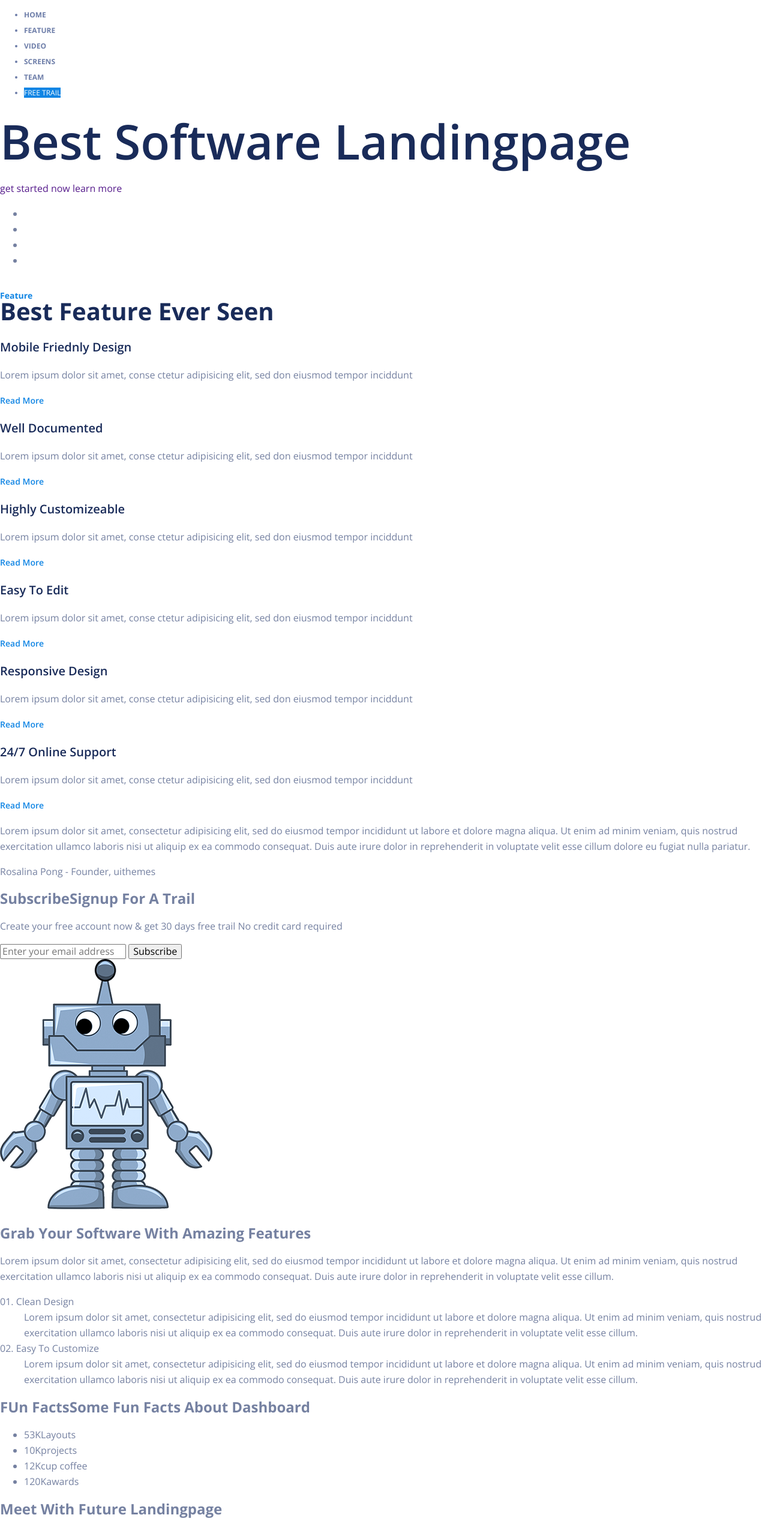
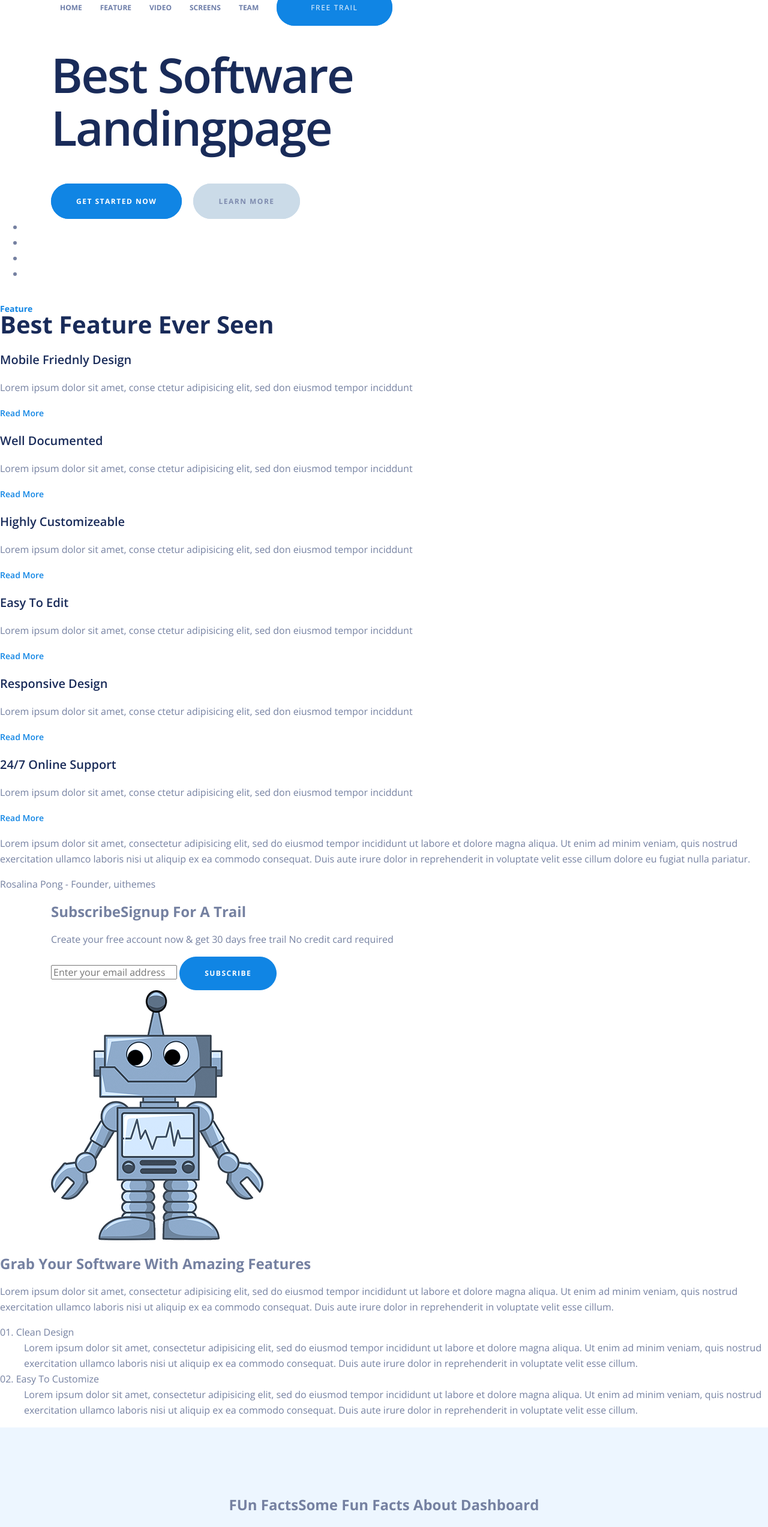
Before and after one commit to kornilovaap/my_second_site, a plain HTML site: page index.html in a window 1280 px wide. Shown: the top 2546 px of the page at 60% size. Drawn offline with nearby package versions, Linux system fonts and the light colour scheme.

Commit message:
page stat, plan

```diff
--- a/css/style.css
+++ b/css/style.css
@@ -6,28 +6,140 @@ body {
 }
 
 a{
-    text-decoration: none;
+    text-decoration: none; /*убирает нижнюю линию у ссылок*/
 }
+
 h1 {
     font-size: 80px;
     font-weight: 600;
     color: #192b59;
+    letter-spacing: -2.5px; /*межбуквенный интервал*/
+    line-height: 1.1; /*межстрочный интервал*/
+    max-width: 540px; /*максимальная ширина*/
+    margin-bottom: 65px; /*отступ снизу*/
 }
+
+.title-40 {
+    font-size: 50px;
+    letter-spacing: -1.1px;
+    font-weight: 600;
+    color: #192b59;
+    line-height: 1.2;
+}
+
+.title-40 span{
+    display: block;
+    font-size: 16px;
+    font-weight: 600;
+    color: #1085e4;
+    margin-bottom: 14px;
+    text-transform: uppercase;
+    letter-spacing: 3px;
+}
+
+.page-stat .title-h2, .page-screen .title-h2{
+    text-align: center;
+    margin: 0 auto; /*отцентроровать*/
+}
+
+.wrap {
+    max-width: 1110px; /*максимальная ширина блока*/
+    margin: 0 auto;
+}
+
+/*
+.page-stat .title-h2{
+    max-width: 500px;
+}
+
+.page-screen .title-h2{
+    font-size: 40px;
+}
+
+.page-screen .title-h2 span{
+    font-size: 18px;
+}*/
 
 .nav{
     font-size: 12px;
     font-weight: 700;
+    text-transform: uppercase;
+    list-style-type: none; /*убираем пункты*/
+    margin: 0; /*убрали отступы, как бы обнулили всё*/
+    padding: 0; /*убрали отступы, как бы обнулили всё*/
+    display: flex;
+}
+
+.nav>li{
+    padding: 0 15px;
+}
+
+.nav-item{
     color: #6e7ea9;
+}
+
+.btn-primary {
+    color: #fff;
+    letter-spacing: 1.5px; /*отступ между буквами*/
+    font-size: 12px; /*размер букв*/
+    font-weight: 700; /*толщина букв*/
+    text-transform: uppercase; /*все буквы КАПСОМ*/
+    background-color: #1085e4;
+    padding: 20px 41px;    /*отступы верх+низ и лево-право*/
+    border: 1px solid #1085e4; /*сплошная линия*/
+    border-radius: 30px;
+}
+
+.btn-primary:hover{ /*что происходит при наведении на ссылку*/
+    color: #1085e4;
+    background-color: #fff;
+}
+
+.btn-secondary {
+    color: #7e8bae;
+    letter-spacing: 1.5px;
+    font-size: 12px; /*размер букв*/
+    font-weight: 700; /*толщина букв*/
+    text-transform: uppercase; /*все буквы КАПСОМ*/
+    background-color: #cbdbe8;
+    padding: 20px 41px;
+    border: 1px solid #cbdbe8; /*сплошная линия*/
+    border-radius: 30px;
+}
+
+.btn-secondary:hover{
+    color: #cbdbe8;
+    background-color: #fff;
+}
+
+.btn-free {
+    letter-spacing: 1.7px;
+    font-weight: 400;
+    background-color: #1085e4;
+    padding: 21px 56px;
+}
+
+.btn-info {
+    color: #8085b1;
+    background: transparent;
+    border: 1px solid #dce1e5;
+    font-size: 12px; /*размер букв*/
+    letter-spacing: 1.5px;
+    font-weight: 700; /*толщина букв*/
+    padding: 20px 41px;
+    border-radius: 30px;
     text-transform: uppercase;
 }
 
-.btn-free {
-    color: #fff;
-    font-weight: 400;
-    background-color: #1085e4;
+.btn-info:hover{
+    color: #cbdbe8;
+    background-color: #fff;
+}
+
+.btn-group a + a {
+    margin-left: 15px; /*появился отступ между кнопками*/
 
 }
-
 .grid h2{
     font-size: 40px;
     font-weight: 700;
@@ -50,3 +162,67 @@ h1 {
     color: #1085e4;
     font-weight: 600;
 }
+
+.list-stat{
+    display: flex;
+    list-style-type: none;
+    justify-content: space-around;
+    margin-top: 76px;
+}
+
+.list-stat>li{
+    font-size: 12px;
+    font-weight: 700;
+    color: #1085e4;
+    text-align: center;
+    text-transform: uppercase;
+    letter-spacing: 2.7px;
+}
+
+.list-stat>li>span{
+    display: block;
+    font-size: 60px;
+    color: #bacbdc;
+    margin-bottom: 23px;
+    letter-spacing: 0; /*обнулить, чтобы не наследовалось*/
+}
+
+
+
+.screen{
+    margin-top: 36px;
+    margin-bottom: -7px;
+}
+.box-price {
+    display: flex;
+    justify-content: space-between;
+}
+.box-price-item{
+    background-color: #f5faff;
+}
+.box-price-item.active{
+    background-color: #192b59;
+    color: #fff;
+}
+.box-price-item ul{
+    font-size: 14px;
+    list-style-type: none;
+    padding-left: 0;
+}
+/* PAGE */
+
+.page-stat, .page-screen{
+    background-color: #edf6ff;
+}
+
+.page-stat{
+    padding: 116px 0 96px 0;
+}
+
+.page-plan, .page-screen {
+    text-align: center;
+}
+.page-screen{
+    padding: 116px 0 0 0;
+
+}
--- a/index.html
+++ b/index.html
@@ -27,21 +27,23 @@
 
 <body>
     <div class="page-header">
-        <div>
+        <div class="wrap">
             <a href=""></a>
             <ul class="nav">
-                <li>Home</li>
-                <li>Feature</li>
-                <li>Video</li>
-                <li>Screens</li>
-                <li>Team</li>
-                <li><a href="" class="btn-free">Free Trail</a></li>
+                <li><a href="" class="nav-item">Home</a></li>
+                <li><a href="" class="nav-item">Feature</a></li>
+                <li><a href="" class="nav-item">Video</a></li>
+                <li><a href="" class="nav-item">Screens</a></li>
+                <li><a href="" class="nav-item">Team</a></li>
+                <li><a href="" class="btn-primary btn-free">Free Trail</a></li>
             </ul>
         </div>
+        <div class="wrap">
             <h1>Best Software Landingpage</h1>
-        <div>
-            <a href="">get started now</a>
-            <a href="">learn more</a>
+            <div class="btn-group">
+                <a href="" class="btn-primary">get started now</a>
+                <a href="" class="btn-secondary">learn more</a>
+            </div>
         </div>
     </div>
 
@@ -101,12 +103,12 @@
     </div>
 
     <div class="page-subscribe">
-        <div>
+        <div class="wrap">
             <div>
                 <h2><span>Subscribe</span>Signup For A Trail</h2>
                 <p>Create your free account now & get 30 days free trail No credit card required</p>
                 <input type="email" placeholder="Enter your email address">
-                <button type="submit">Subscribe</button>
+                <button type="submit" class="btn-primary">Subscribe</button>
             </div>
             <img src="img/logo-robot.png" alt="Robot">
         </div>
@@ -125,9 +127,9 @@
     </div>
 
     <div class="page-stat">
-        <div>
-            <h2><span>FUn Facts</span>Some Fun Facts About Dashboard</h2>
-            <ul>
+        <div class="wrap">
+            <h2 class="title-h2"><span>FUn Facts</span>Some Fun Facts About Dashboard</h2>
+            <ul class="list-stat">
                 <li><span>53K</span>Layouts</li>
                 <li><span>10K</span>projects</li>
                 <li><span>12K</span>cup coffee</li>
@@ -158,7 +160,7 @@
             <div>
                 <h2>Limpon Is Suitable For Anytype LandingPage</h2>
                 <p>Lorem ipsum dolor sit amet, consectetur adipisicing elit, sed do eiusmod tempor incididunt ut labore et dolore magna aliqua. Ut enim ad minim veniam, quis nostrud exercitation ullamco laboris nisi ut aliquip ex ea commodo consequat. Duis aute irure dolor in reprehenderit in voluptate velit esse cillum.</p>
-                <a href="">get started now</a>
+                <a href="" class="btn-primary">get started now</a>
             </div>
 
         </div>
@@ -169,17 +171,19 @@
             <div>
                 <h2>Easy To Etid & Very Easily Control</h2>
                 <p>Lorem ipsum dolor sit amet, consectetur adipisicing elit, sed do eiusmod tempor incididunt ut labore et dolore magna aliqua. Ut enim ad minim veniam, quis nostrud exercitation ullamco laboris nisi ut aliquip ex ea commodo consequat. Duis aute irure dolor in reprehenderit in voluptate velit esse cillum.</p>
+            </div>
             <img src="img/stat2.png" alt="stat2">
-            <a href="">learn more</a>
+            <a href="" class="btn-primary">learn more</a>
         </div>
     </div>
 
     <div class="page-screen">
-        <h2><span>screen preview</span>Screenshot With Details</h2>
-        <img src="" alt="">
+        <h2 class="title-40"><span>screen preview</span>Screenshot With Details</h2>
+        <img class="screen" src="img/screen.png" alt="screen">
     </div>
 
     <div class="page-clients">
+        <div class="wrap">
             <h2><span>testimonials</span>Our Happy Clients</h2>
             <div class="box-clients">
                 <div>
@@ -199,9 +203,11 @@
                 </div>
             </div>
         </div>
+    </div>
 
     <div class="page-plan">
-        <h2><span>our plans</span>Pricing Plans</h2>
+        <div class="wrap">
+            <h2 class="title-40"><span>our plans</span>Pricing Plans</h2>
             <div class="box-price">
                 <div class="box-price-item">
                     <h3>Free</h3>
@@ -214,7 +220,7 @@
                         <li>Free Hosting Name</li>
                         <li>24x7 Online Support</li>
                     </ul>
-                <a href="Choose Plan"></a>
+                    <a href="" class="btn-info">Choose Plan</a>
                 </div>
                 <div class="box-price-item active">
                     <h3><span>$</span>90<span>/mo</span></h3>
@@ -227,10 +233,10 @@
                         <li>Free Hosting Name</li>
                         <li>24x7 Online Support</li>
                     </ul>
-                <a href="Choose Plan"></a>
+                    <a href="" class="btn-primary">Choose Plan</a>
                 </div>
                 <div class="box-price-item">
-                <h3><span>$</span>350<span>/mo</span></h3>
+                    <h3>Free</h3>
                     <p><strong>starter</strong></p>
                     <ul>
                         <li>Unlimited users Active</li>
@@ -240,13 +246,15 @@
                         <li>Free Hosting Name</li>
                         <li>24x7 Online Support</li>
                     </ul>
-                <a href="Choose Plan"></a>
+                    <a href="" class="btn-info">Choose Plan</a>
+                </div>
             </div>
         </div>
     </div>
 
     <div class="page-team">
-        <h2><span>angels</span>Our Team</h2>
+        <div class="wrap">
+            <h2 class="title-h2"><span>angels</span>Our Team</h2>
             <div class="box-team">
                 <div>
                     <p>founder</p>
@@ -262,6 +270,7 @@
                 </div>
             </div>
         </div>
+    </div>
 
     <div class="page-form">
         <h2>Start Your Free Trail No Need Credit Card.</h2>
@@ -269,7 +278,7 @@
             <input type="text" placeholder="Enter your name here">
             <input type="email" placeholder="Enter your email here">
             <textarea name="textMessage" placeholder="Enter your message here"></textarea>
-            <button type="submit"><span></span>submit now</button>
+            <button type="submit" class="btn-primary"><span></span>submit now</button>
         </form>
     </div>
 
```
Also changed, not shown: img/screen.png (added). Lines whose indentation alone changed are shown as unchanged.
